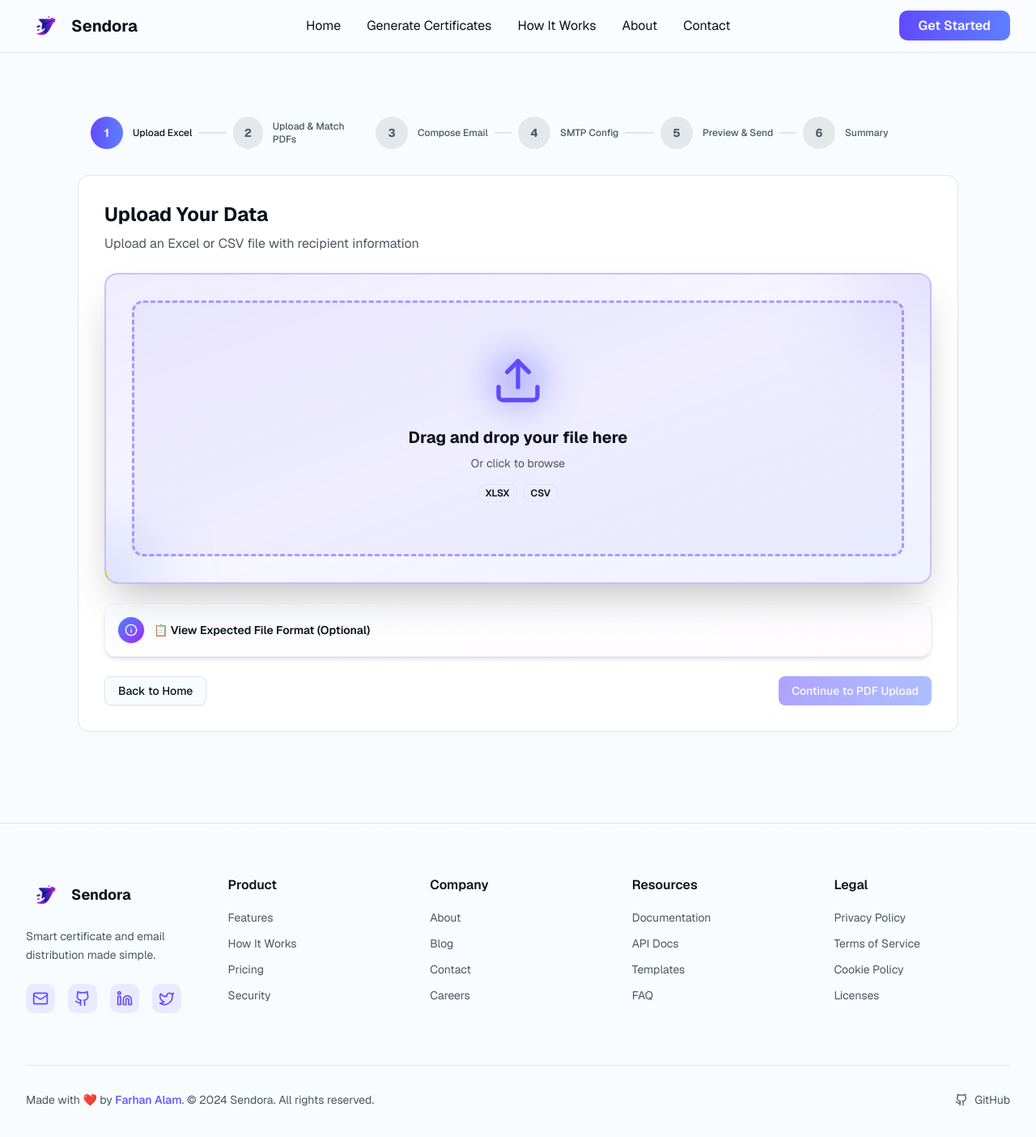
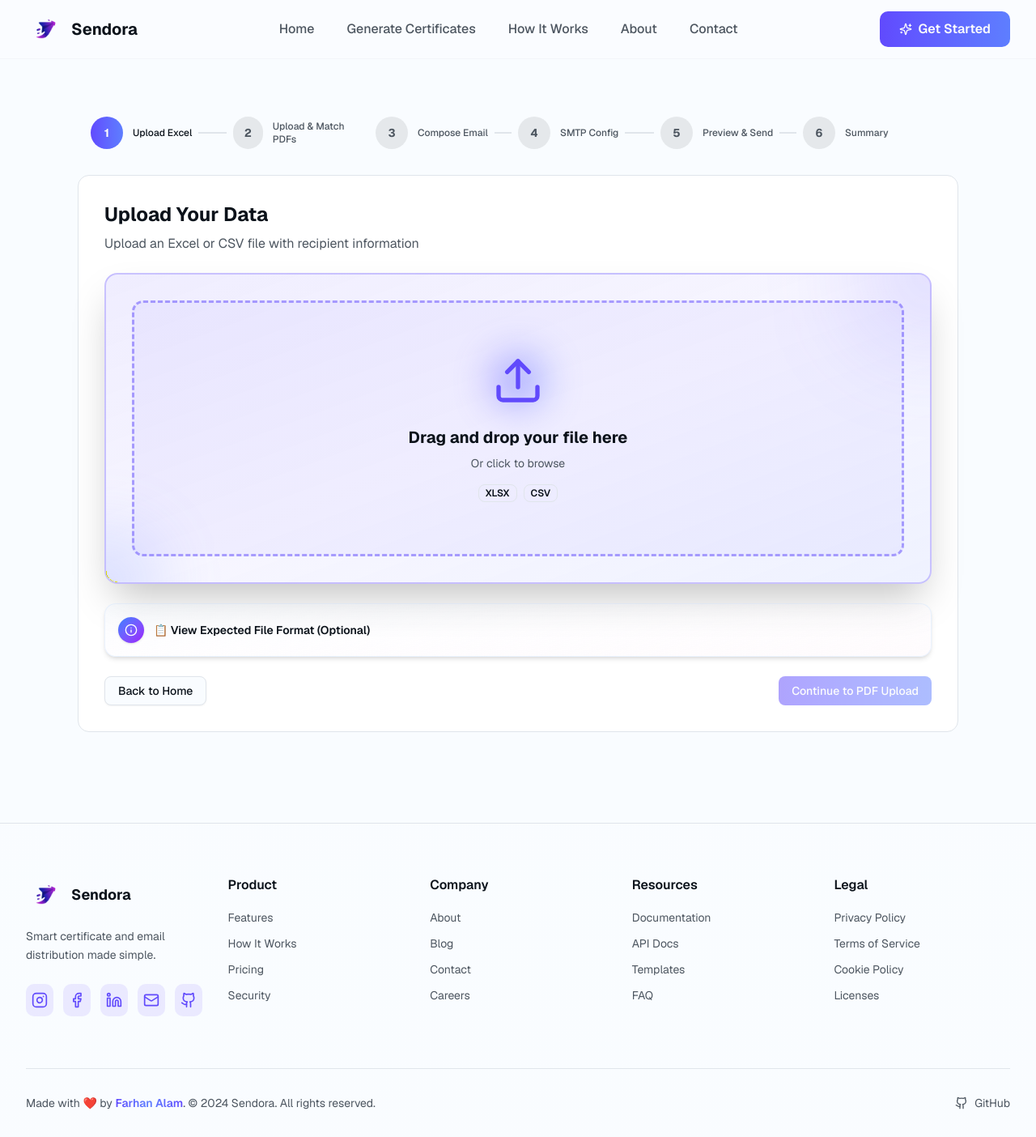
Before and after one commit to FarhanAlam-Official/Sendora, a Next.js app: page /send in a window 1280 px wide. Shown: the whole page at 81% size. Built offline with nearby package versions, Linux system fonts and the light colour scheme.

Commit message:
feat: update footer and navbar components with new social media links, improved animations, and responsive design enhancements

```diff
--- a/components/footer.tsx
+++ b/components/footer.tsx
@@ -3,7 +3,7 @@
 import Link from "next/link"
 import Image from "next/image"
 import { motion } from "framer-motion"
-import { Mail, Github, Linkedin, Twitter } from "lucide-react"
+import { Mail, Github, Linkedin, Instagram, Facebook } from "lucide-react"
 
 export default function Footer() {
   const fadeInUp = {
@@ -41,22 +41,25 @@ export default function Footer() {
             <p className="text-sm text-muted-foreground leading-relaxed">
               Smart certificate and email distribution made simple.
             </p>
-            <div className="flex gap-4 pt-2">
+            <div className="flex gap-3 pt-2">
               {[
-                { icon: Mail, href: "mailto:contact@sendora.app", label: "Email" },
-                { icon: Github, href: "https://github.com/FarhanAlam-Official", label: "GitHub" },
-                { icon: Linkedin, href: "#", label: "LinkedIn" },
-                { icon: Twitter, href: "#", label: "Twitter" },
+                { icon: Instagram, href: "https://instagram.com/farhan.alam.01", label: "Instagram", color: "hover:text-pink-500" },
+                { icon: Facebook, href: "https://facebook.com/farhanalam930", label: "Facebook", color: "hover:text-blue-500" },
+                { icon: Linkedin, href: "https://linkedin.com/in/farhan-alam-aa56b2309", label: "LinkedIn", color: "hover:text-blue-600" },
+                { icon: Mail, href: "mailto:thefarhanalam01@gmail.com", label: "Email", color: "hover:text-red-500" },
+                { icon: Github, href: "https://github.com/FarhanAlam-Official", label: "GitHub", color: "hover:text-gray-400" },
               ].map((social, i) => (
                 <motion.a
                   key={i}
                   href={social.href}
-                  whileHover={{ scale: 1.2 }}
+                  target="_blank"
+                  rel="noopener noreferrer"
+                  whileHover={{ scale: 1.15, y: -2 }}
                   whileTap={{ scale: 0.9 }}
-                  className="w-9 h-9 rounded-lg bg-primary/10 hover:bg-primary/20 flex items-center justify-center text-primary transition-colors"
+                  className={`w-10 h-10 rounded-lg bg-primary/10 hover:bg-primary/20 flex items-center justify-center text-primary transition-all group ${social.color}`}
                   aria-label={social.label}
                 >
-                  <social.icon className="w-5 h-5" />
+                  <social.icon className="w-5 h-5 group-hover:scale-110 transition-transform" />
                 </motion.a>
               ))}
             </div>
@@ -176,12 +179,12 @@ export default function Footer() {
             variants={fadeInUp}
             className="text-sm text-muted-foreground text-center md:text-left"
           >
-            Made with ❤️ by{" "}
+            Made with <span className="text-red-500">❤️</span> by{" "}
             <Link
               href="https://github.com/FarhanAlam-Official"
               target="_blank"
               rel="noopener noreferrer"
-              className="text-primary hover:underline font-medium"
+              className="font-semibold bg-gradient-to-r from-primary via-accent to-primary bg-clip-text text-transparent hover:from-primary hover:via-accent hover:to-primary transition-all no-underline"
             >
               Farhan Alam
             </Link>
--- a/components/navbar.tsx
+++ b/components/navbar.tsx
@@ -2,91 +2,261 @@
 
 import Link from "next/link"
 import Image from "next/image"
-import { useState } from "react"
-import { Menu, X } from "lucide-react"
+import { useState, useEffect } from "react"
+import { usePathname } from "next/navigation"
+import { Menu, X, Sparkles } from "lucide-react"
+import { motion, AnimatePresence } from "framer-motion"
+
+interface NavLink {
+  href: string
+  label: string
+}
+
+const navLinks: NavLink[] = [
+  { href: "/", label: "Home" },
+  { href: "/certificates", label: "Generate Certificates" },
+  { href: "/how-it-works", label: "How It Works" },
+  { href: "/about", label: "About" },
+  { href: "/contact", label: "Contact" },
+]
 
 export default function Navbar() {
   const [isOpen, setIsOpen] = useState(false)
+  const [scrolled, setScrolled] = useState(false)
+  const pathname = usePathname()
+
+  // Handle scroll effect
+  useEffect(() => {
+    const handleScroll = () => {
+      setScrolled(window.scrollY > 20)
+    }
+    window.addEventListener("scroll", handleScroll)
+    return () => window.removeEventListener("scroll", handleScroll)
+  }, [])
+
+  // Close mobile menu when route changes
+  useEffect(() => {
+    setIsOpen(false)
+  }, [pathname])
+
+  const isActive = (href: string) => {
+    if (href === "/") {
+      return pathname === "/"
+    }
+    return pathname.startsWith(href)
+  }
 
   return (
-    <nav className="fixed top-0 w-full bg-background/95 backdrop-blur border-b border-border z-50">
+    <motion.nav
+      initial={{ y: -100 }}
+      animate={{ y: 0 }}
+      transition={{ duration: 0.5, ease: "easeOut" }}
+      className={`fixed top-0 w-full z-50 transition-all duration-300 ${
+        scrolled
+          ? "bg-background/80 backdrop-blur-md border-b border-border/50 shadow-lg shadow-primary/5"
+          : "bg-background/95 backdrop-blur-sm border-b border-border/30"
+      }`}
+    >
       <div className="max-w-7xl mx-auto px-4 sm:px-6 lg:px-8">
-        <div className="flex justify-between items-center h-16">
+        <div className="flex justify-between items-center h-16 md:h-18">
           {/* Logo */}
-          <Link href="/" className="flex items-center gap-2">
+          <motion.div
+            whileHover={{ scale: 1.05 }}
+            whileTap={{ scale: 0.95 }}
+          >
+            <Link href="/" className="flex items-center gap-2 group">
+              <motion.div
+                whileHover={{ rotate: [0, -10, 10, -10, 0] }}
+                transition={{ duration: 0.5 }}
+                className="relative"
+              >
                 <Image
                   src="/logo.png"
                   alt="Sendora Logo"
                   width={48}
                   height={48}
-              className="w-12 h-12 object-contain"
+                  className="w-10 h-10 sm:w-12 sm:h-12 object-contain transition-transform group-hover:scale-110"
                   priority
                 />
-            <span className="font-bold text-xl hidden sm:inline text-foreground">Sendora</span>
+                {pathname === "/" && (
+                  <motion.div
+                    initial={{ scale: 0 }}
+                    animate={{ scale: 1 }}
+                    className="absolute -top-1 -right-1 w-3 h-3 bg-primary rounded-full ring-2 ring-background"
+                  />
+                )}
+              </motion.div>
+              <span className="font-bold text-xl hidden sm:inline text-foreground group-hover:text-primary transition-colors">
+                Sendora
+              </span>
             </Link>
+          </motion.div>
 
           {/* Desktop Navigation */}
-          <div className="hidden md:flex items-center gap-8">
-            <Link href="/" className="text-foreground hover:text-primary transition-colors">
-              Home
+          <div className="hidden md:flex items-center gap-1 lg:gap-2">
+            {navLinks.map((link) => {
+              const active = isActive(link.href)
+              return (
+                <Link
+                  key={link.href}
+                  href={link.href}
+                  className="relative px-4 py-2 rounded-lg font-medium transition-all group"
+                >
+                  <span
+                    className={`relative z-10 transition-colors ${
+                      active
+                        ? "text-primary"
+                        : "text-muted-foreground group-hover:text-foreground"
+                    }`}
+                  >
+                    {link.label}
+                  </span>
+
+                  {/* Active indicator underline */}
+                  {active && (
+                    <motion.div
+                      layoutId="activeIndicator"
+                      className="absolute bottom-0 left-0 right-0 h-0.5 bg-gradient-to-r from-primary to-accent rounded-full"
+                      initial={false}
+                      transition={{ type: "spring", stiffness: 380, damping: 30 }}
+                    />
+                  )}
+
+                  {/* Hover background */}
+                  <motion.div
+                    className="absolute inset-0 bg-primary/5 rounded-lg opacity-0 group-hover:opacity-100 transition-opacity"
+                    initial={false}
+                  />
+
+                  {/* Active background */}
+                  {active && (
+                    <motion.div
+                      className="absolute inset-0 bg-primary/10 rounded-lg"
+                      layoutId="activeBackground"
+                      initial={false}
+                      transition={{ type: "spring", stiffness: 380, damping: 30 }}
+                    />
+                  )}
                 </Link>
-            <Link href="/certificates" className="text-foreground hover:text-primary transition-colors">
-              Generate Certificates
-            </Link>
-            <Link href="/how-it-works" className="text-foreground hover:text-primary transition-colors">
-              How It Works
-            </Link>
-            <Link href="/about" className="text-foreground hover:text-primary transition-colors">
-              About
-            </Link>
-            <Link href="/contact" className="text-foreground hover:text-primary transition-colors">
-              Contact
-            </Link>
+              )
+            })}
           </div>
 
           {/* CTA Button */}
           <div className="hidden md:block">
+            <motion.div
+              whileHover={{ scale: 1.05 }}
+              whileTap={{ scale: 0.95 }}
+            >
               <Link
                 href="/send"
-              className="px-6 py-2 bg-gradient-to-r from-primary to-accent text-primary-foreground rounded-lg font-semibold hover:shadow-lg transition-all"
+                className="relative inline-flex items-center gap-2 px-6 py-2.5 bg-gradient-to-r from-primary to-accent text-primary-foreground rounded-lg font-semibold overflow-hidden group"
               >
+                <span className="relative z-10 flex items-center gap-2">
+                  <Sparkles className="w-4 h-4" />
                   Get Started
+                </span>
+                <motion.div
+                  className="absolute inset-0 bg-gradient-to-r from-accent to-primary opacity-0 group-hover:opacity-100 transition-opacity"
+                />
+                <motion.div
+                  className="absolute inset-0 bg-gradient-to-r from-primary via-accent to-primary opacity-0 group-hover:opacity-100 transition-opacity"
+                />
               </Link>
+            </motion.div>
           </div>
 
           {/* Mobile Menu Button */}
-          <button onClick={() => setIsOpen(!isOpen)} className="md:hidden text-foreground">
-            {isOpen ? <X size={24} /> : <Menu size={24} />}
-          </button>
+          <motion.button
+            onClick={() => setIsOpen(!isOpen)}
+            className="md:hidden text-foreground p-2 rounded-lg hover:bg-primary/10 transition-colors relative"
+            whileTap={{ scale: 0.95 }}
+          >
+            <AnimatePresence mode="wait">
+              {isOpen ? (
+                <motion.div
+                  key="close"
+                  initial={{ rotate: -90, opacity: 0 }}
+                  animate={{ rotate: 0, opacity: 1 }}
+                  exit={{ rotate: 90, opacity: 0 }}
+                  transition={{ duration: 0.2 }}
+                >
+                  <X size={24} />
+                </motion.div>
+              ) : (
+                <motion.div
+                  key="menu"
+                  initial={{ rotate: 90, opacity: 0 }}
+                  animate={{ rotate: 0, opacity: 1 }}
+                  exit={{ rotate: -90, opacity: 0 }}
+                  transition={{ duration: 0.2 }}
+                >
+                  <Menu size={24} />
+                </motion.div>
+              )}
+            </AnimatePresence>
+          </motion.button>
         </div>
 
         {/* Mobile Menu */}
+        <AnimatePresence>
           {isOpen && (
-          <div className="md:hidden pb-4 space-y-3 animate-in fade-in duration-200">
-            <Link href="/" className="block text-foreground hover:text-primary py-2">
-              Home
+            <motion.div
+              initial={{ height: 0, opacity: 0 }}
+              animate={{ height: "auto", opacity: 1 }}
+              exit={{ height: 0, opacity: 0 }}
+              transition={{ duration: 0.3, ease: "easeInOut" }}
+              className="md:hidden overflow-hidden"
+            >
+              <div className="pb-4 pt-2 space-y-1">
+                {navLinks.map((link, index) => {
+                  const active = isActive(link.href)
+                  return (
+                    <motion.div
+                      key={link.href}
+                      initial={{ x: -20, opacity: 0 }}
+                      animate={{ x: 0, opacity: 1 }}
+                      transition={{ delay: index * 0.1 }}
+                    >
+                      <Link
+                        href={link.href}
+                        className={`relative flex items-center gap-3 px-4 py-3 rounded-lg font-medium transition-all ${
+                          active
+                            ? "text-primary bg-primary/10"
+                            : "text-muted-foreground hover:text-foreground hover:bg-primary/5"
+                        }`}
+                      >
+                        {active && (
+                          <motion.div
+                            className="absolute left-0 top-0 bottom-0 w-1 bg-gradient-to-b from-primary to-accent rounded-r-full"
+                            layoutId="mobileActiveIndicator"
+                            initial={false}
+                          />
+                        )}
+                        <span>{link.label}</span>
                       </Link>
-            <Link href="/certificates" className="block text-foreground hover:text-primary py-2">
-              Generate Certificates
-            </Link>
-            <Link href="/how-it-works" className="block text-foreground hover:text-primary py-2">
-              How It Works
-            </Link>
-            <Link href="/about" className="block text-foreground hover:text-primary py-2">
-              About
-            </Link>
-            <Link href="/contact" className="block text-foreground hover:text-primary py-2">
-              Contact
-            </Link>
+                    </motion.div>
+                  )
+                })}
+                <motion.div
+                  initial={{ x: -20, opacity: 0 }}
+                  animate={{ x: 0, opacity: 1 }}
+                  transition={{ delay: navLinks.length * 0.1 }}
+                  className="pt-2"
+                >
                   <Link
                     href="/send"
-              className="block px-4 py-2 bg-gradient-to-r from-primary to-accent text-primary-foreground rounded-lg font-semibold text-center"
+                    className="flex items-center justify-center gap-2 px-4 py-3 bg-gradient-to-r from-primary to-accent text-primary-foreground rounded-lg font-semibold hover:shadow-lg transition-all"
                   >
+                    <Sparkles className="w-4 h-4" />
                     Get Started
                   </Link>
+                </motion.div>
               </div>
+            </motion.div>
           )}
+        </AnimatePresence>
       </div>
-    </nav>
+    </motion.nav>
   )
 }
```
Lines whose indentation alone changed are shown as unchanged.
